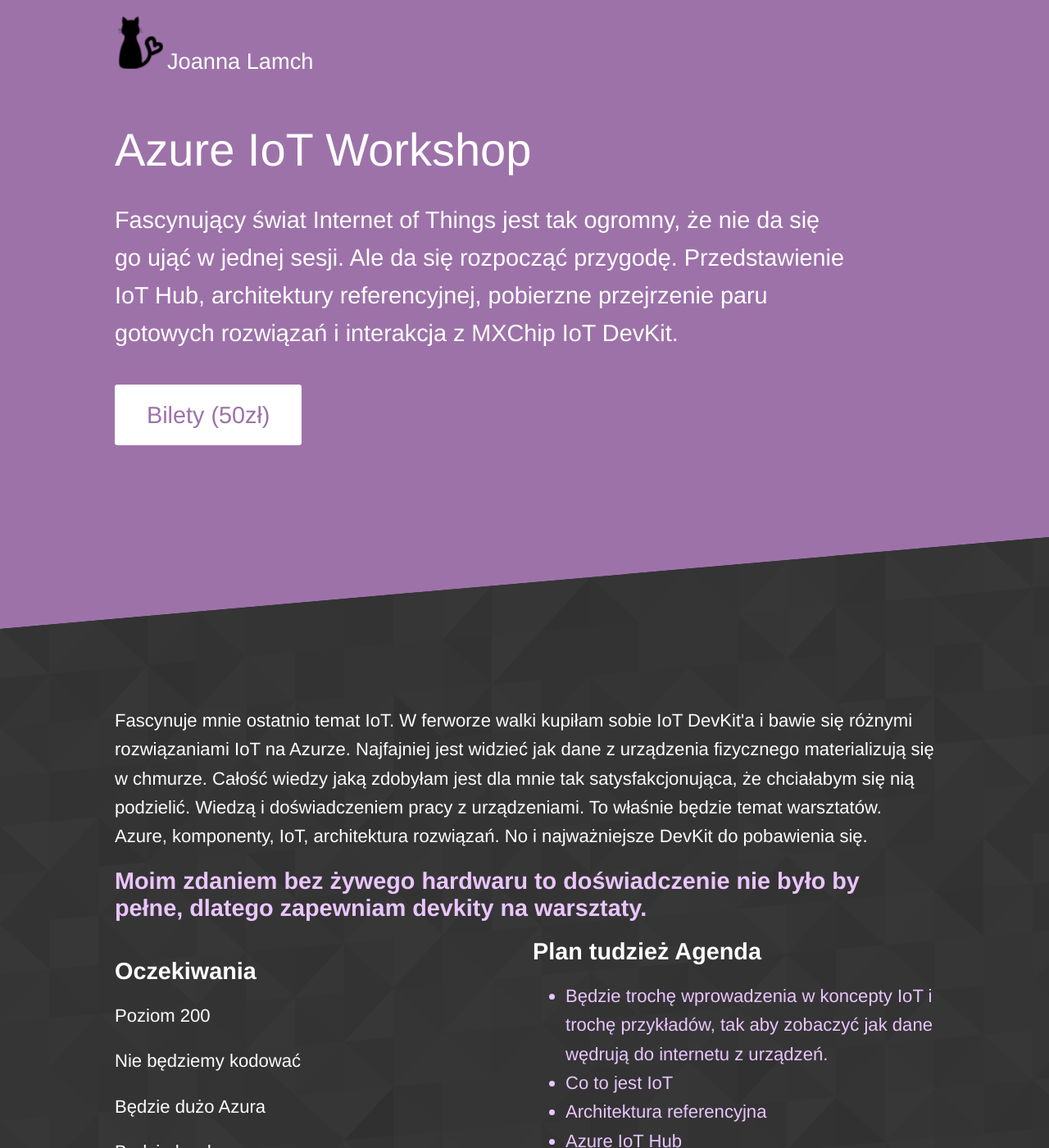
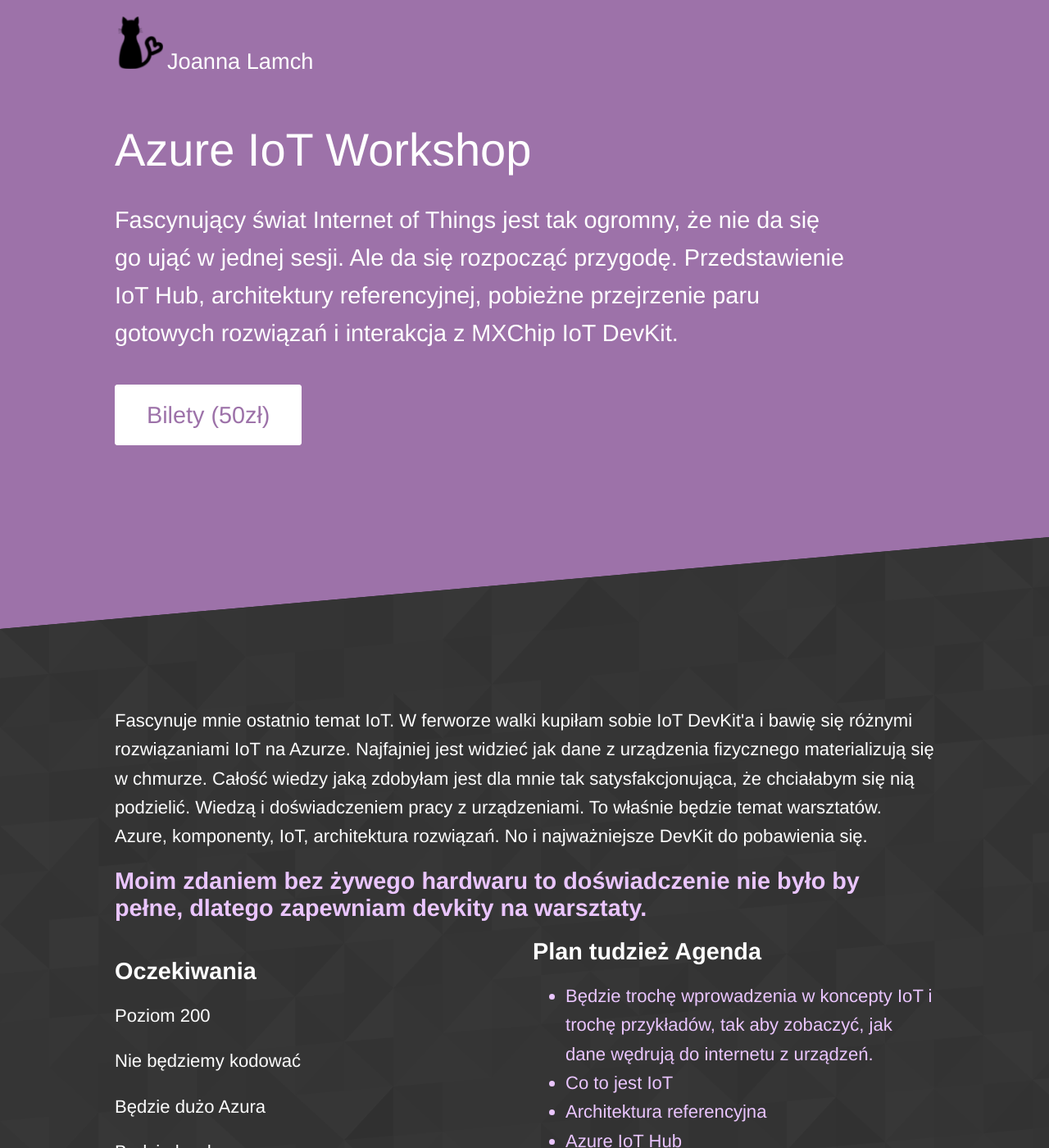
Before and after one commit to jlamch/AzureIoTWorkshop, a Jekyll site: the page built from index.html, in a window 1280 px wide and 1400 px high. Shown: the whole window at 82% size. Built offline with Jekyll 4.4.1, drawn with Linux system fonts in a browser that asks for light colours.

Commit message:
misspell

```diff
--- a/index.html
+++ b/index.html
@@ -6,7 +6,7 @@
 	<div class="container">
 		<h2 class="editable">Azure IoT Workshop</h2>
 		<p class="subtext editable">
-				Fascynujący świat Internet of Things jest tak ogromny, że nie da się go ująć w jednej sesji. Ale da się rozpocząć przygodę. Przedstawienie IoT Hub, architektury referencyjnej, pobierzne przejrzenie paru gotowych rozwiązań i interakcja z MXChip IoT DevKit.
+				Fascynujący świat Internet of Things jest tak ogromny, że nie da się go ująć w jednej sesji. Ale da się rozpocząć przygodę. Przedstawienie IoT Hub, architektury referencyjnej, pobieżne przejrzenie paru gotowych rozwiązań i interakcja z MXChip IoT DevKit.
 		</p>
 		<p><a class="button alt" href="www.Konfeo.pl">Bilety (50zł)</a></p>
 	</div>
@@ -15,7 +15,7 @@
 <section class="diagonal patterned">
 	<div class="container">
 		<p class="editable">
-			Fascynuje mnie ostatnio temat IoT. W ferworze walki kupiłam sobie IoT DevKit'a i bawie się różnymi rozwiązaniami IoT na Azurze. Najfajniej jest widzieć jak dane z urządzenia fizycznego materializują się w chmurze. Całość wiedzy jaką zdobyłam jest dla mnie tak satysfakcjonująca, że chciałabym się nią podzielić. Wiedzą i doświadczeniem pracy  z urządzeniami.
+			Fascynuje mnie ostatnio temat IoT. W ferworze walki kupiłam sobie IoT DevKit'a i bawię się różnymi rozwiązaniami IoT na Azurze. Najfajniej jest widzieć jak dane z urządzenia fizycznego materializują się w chmurze. Całość wiedzy jaką zdobyłam jest dla mnie tak satysfakcjonująca, że chciałabym się nią podzielić. Wiedzą i doświadczeniem pracy  z urządzeniami.
 			To właśnie będzie temat warsztatów. Azure, komponenty, IoT, architektura rozwiązań. No i najważniejsze DevKit do pobawienia się.
 		</p>
 		<h3 class="editable jllight">
@@ -37,7 +37,7 @@
 			<h3 class="editable">Plan tudzież Agenda</h3>
 			<p class="editable">
 				<ul>
-					<li>Będzie trochę wprowadzenia w koncepty IoT i trochę przykładów, tak aby zobaczyć jak dane wędrują do internetu z urządzeń.</li>
+					<li>Będzie trochę wprowadzenia w koncepty IoT i trochę przykładów, tak aby zobaczyć, jak dane wędrują do internetu z urządzeń.</li>
 					<li>Co to jest IoT</li>
 					<li>Architektura referencyjna</li>
 					<li>Azure IoT Hub</li>
```
